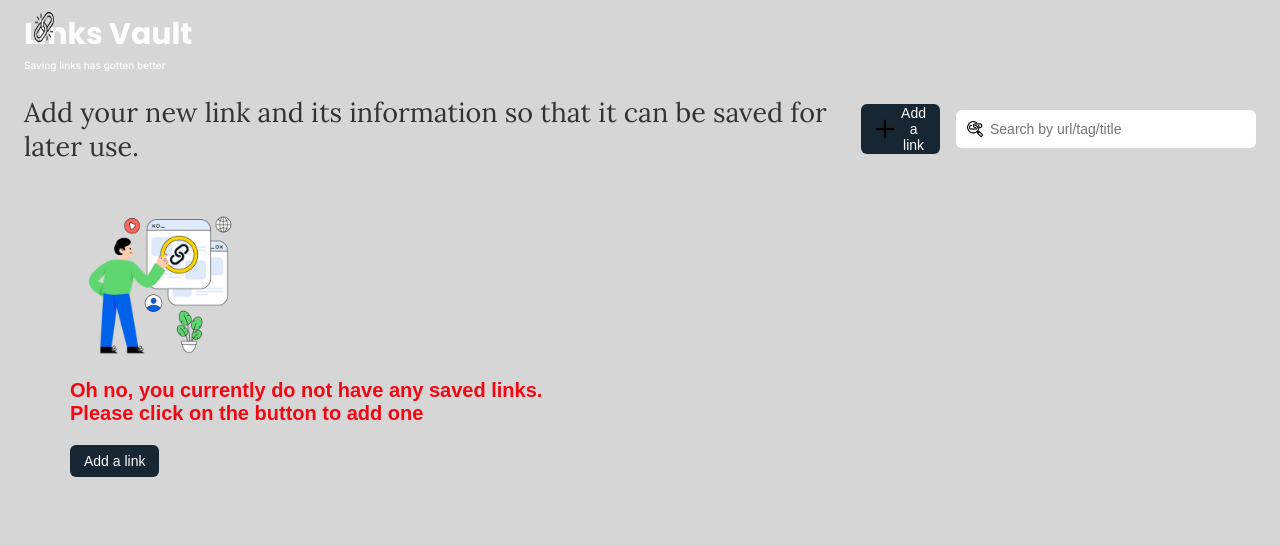
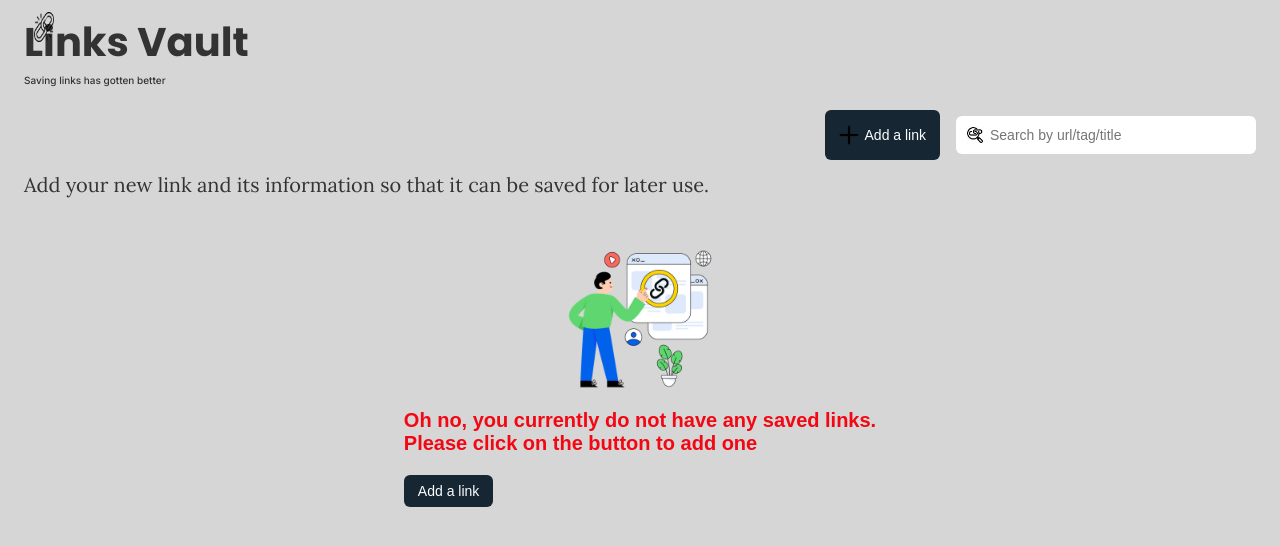
Before and after one commit to Karabo-Merinah/links-vault, a React (Vite) app: page / in a window 1280 px wide. Shown: the top 546 px of the page. Built offline with nearby package versions, Linux system fonts and the light colour scheme.

Commit message:
links setup

```diff
--- a/src/App.css
+++ b/src/App.css
@@ -1,6 +1,8 @@
 #scrollable{
   position:fixed;
   top:0;
+  left:0;
+  width:100%;
   z-index: 100;
 }
 #app-container{
--- a/src/components/AddLinksSection/AddLink.tsx
+++ b/src/components/AddLinksSection/AddLink.tsx
@@ -21,15 +21,16 @@ export const AddLink:React.FC<AddLinkProps> = ({onAddClick,searchWord,onSearchCh
          <Texts variant={'h3'} className='slogan'>Saving links has gotten better </Texts>
          </div>
         <div className='add-bottom-row'>
+           <div className='buttons-setup'>
+    <Button variant={"filled"} text="Add a link" icon={addIcon} onClick={onAddClick} className='add-link-button'></Button>
+    <SearchBar value={searchWord} onChange={onSearchChange} />
+    </div>
           <div className='adding-instruction'>
     <Texts variant={'p'} className='add-link-text'>
    Add your new link and its information so that it can be saved for later use.
     </Texts>
     </div>
-    <div className='buttons-setup'>
-    <Button variant={"filled"} text="Add a link" icon={addIcon} onClick={onAddClick} className='add-link-button'></Button>
-    <SearchBar value={searchWord} onChange={onSearchChange} />
-    </div>
+
     </div>
 
   </ContentContainer>
--- a/src/components/LinkForm/LinkForm.tsx
+++ b/src/components/LinkForm/LinkForm.tsx
@@ -106,7 +106,7 @@ const handleSubmit =(e:React.FormEvent<HTMLFormElement>)=>{
   {urlError && <span className='error-text'>{urlError}</span>}
 </FormField>
 <FormField label="Description">
-  <input type='text' value={description} onChange={(e) => setDescription(e.target.value)} className='inputs-styling'></input>
+ <textarea value={description} onChange={(e) => setDescription(e.target.value)} className='inputs-styling description-input' rows={3}></textarea>
   {descriptionError && <span className='error-text'>{descriptionError}</span>}
 </FormField>
 <FormField label="Tag">
--- a/src/index.css
+++ b/src/index.css
@@ -7,15 +7,16 @@ box-sizing: border-box;
 html, body {
   overscroll-behavior: none;
   background-color: rgba(0, 0, 0, 0.159);
+
 }
 
 /* Navbar styling */
 
 .logo{
  font-family: "Poppins", "Segoe UI", Arial, sans-serif;
- font-size:30px;
+ font-size:40px;
  font-weight: 700;
- color:#FDFDFD;
+ color: #333;
 
 }
 
@@ -50,21 +51,30 @@ background-color: #162633;
   gap:24px;
   padding:12px 24px;
   width:100%;
+ color:rgb(20,20,20);
 }
 .add-bottom-row{
   display:flex;
-  align-items: center;
-  justify-content: space-between;
-  gap:24px;
+  flex-direction: column;
+  align-items: flex-start;
+  gap: 12px;
   width:100%;
 }
 .add-link-text{
 font-family: "Lora", Georgia, serif;
-font-size:27px;
+font-size:20px;
 color: #333;
-flex:1;
+
 }
 
+.buttons-setup{
+  display:flex;
+  flex-direction: row;
+  justify-content: flex-end;
+  gap:16px;
+  width:100%;
+
+}
 /* Search bar styling */
 
 .search-wrapper{
@@ -88,7 +98,7 @@ border:none;
   font-size: 14px;
   border-radius: 6px;
   border-style: hidden;
-
+  color:rgb(20,20,20);
 }
 /* global styling for buttons*/
 .btn{
@@ -112,7 +122,7 @@ border:none;
 
 .overlay-box {
   position: relative;
-  background-color: #2b2740;
+  background-color: #162633;
   border-radius: 12px;
   max-width: 480px;
   max-height: 85vh;
@@ -150,7 +160,8 @@ border:none;
   gap:24px;
   padding:10px;
   border:none;
-  background-color: rgb(103, 98, 130);
+  background-color:rgb(128, 128, 128);
+  color:rgb(20,20,20);
 }
 
 .saving-button{
@@ -182,12 +193,21 @@ border:none;
   padding:0 10px;
   font-size: 14px;
 }
+.description-input{
+  height:auto;
+  min-height:80px;
+  padding-top:10px;
+  padding-bottom:10px;
+  resize: vertical;
+  color:rgb(20,20,20);
+}
 .form-field{
   display: flex;
   flex-direction: column;
   gap:6px;
   padding-right:20px;
   justify-content: space-between;
+  color:rgb(20,20,20);
 }
 
 .error-text {
@@ -273,12 +293,13 @@ border:none;
   font-family: "Inter", "Segoe UI", Arial, sans-serif;
   font-size: 10px;
   font-weight: 500;
-  color: #FDFDFD;
+  color:#333;
 }
 .logo-slogan{
   display:flex;
   flex-direction: column;
   gap:2px;
+
 }
 .card {
   border-bottom: 1px solid #e0e0e0;
@@ -299,10 +320,13 @@ border:none;
   text-align: center;
   justify-content: center;
   display:flex;
-  flex-direction: column;
+  flex-direction: row;
+  right:60px;
   background-color: #162633;
 }
 .empty-list{
+  display:flex;
+  flex-direction: column;
   justify-content: center;
   align-items: center;
   padding-top:20px;
@@ -507,9 +531,3 @@ border:none;
     max-width:100%;
   }
 }
-.buttons-setup{
-  display:flex;
-  flex-direction: row;
-  align-items: center;
-  gap:16px;
-}
```
